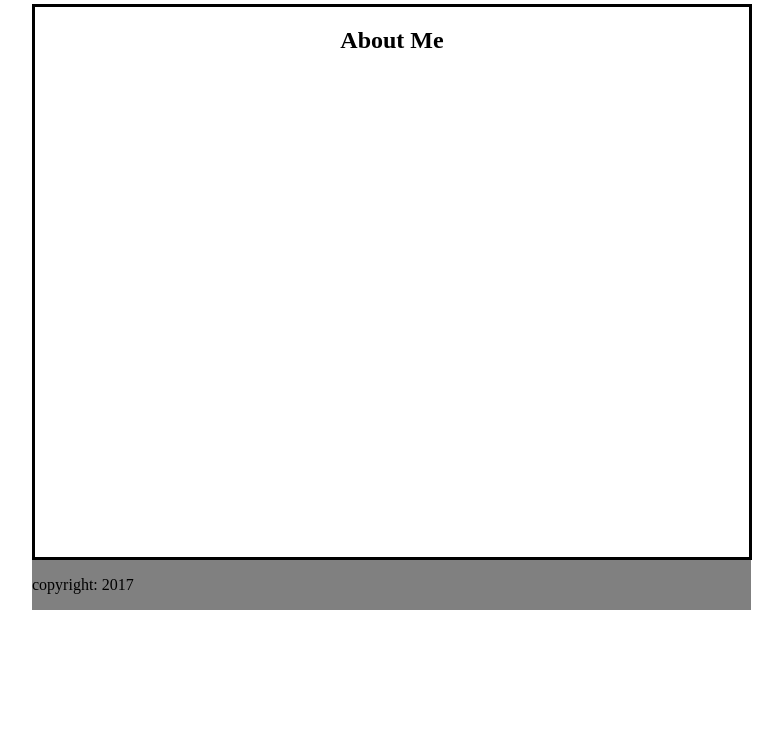
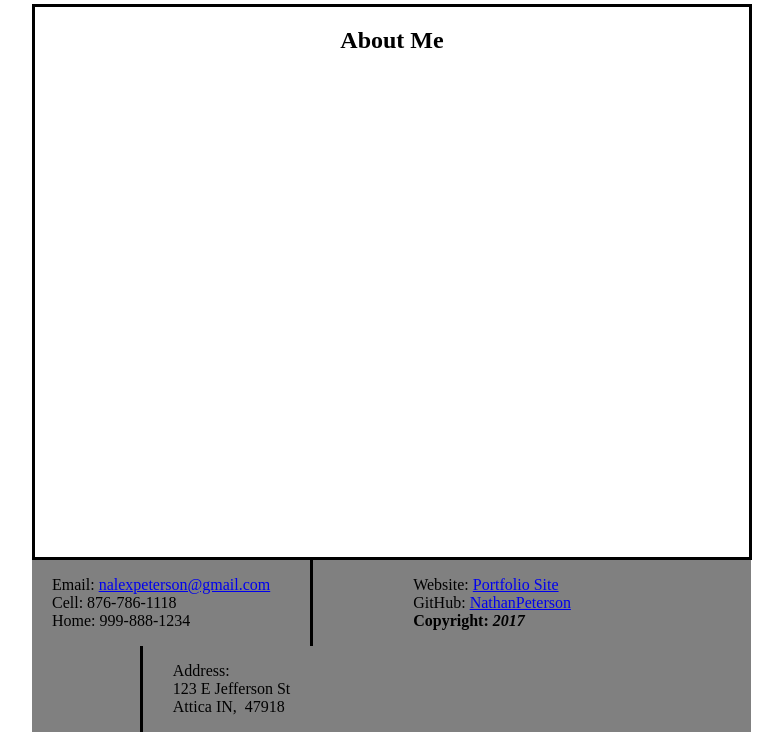
Before and after one commit to NathanPeterson/Resume, a plain HTML site: page index.html in a window 1280 px wide. Shown: the part 110-842 px from the top of the page, without its empty margins (288-1071 px from the left). Before the commit the page ends 800 px from the top, so only its background shows below. Drawn offline with nearby package versions, Linux system fonts and the light colour scheme.

Commit message:
Add footer information

```diff
--- a/index.html
+++ b/index.html
@@ -11,7 +11,7 @@
   <body>
     <header>
       <div class="">
-        <h1>Nathan's Resume</h1>
+        <h1>Nathan A Peterson</h1>
       </div>
       <div class="nav">
         <ul>
@@ -51,7 +51,25 @@
       </div>
     </section>
     <footer>
-      <p>copyright: 2017</p>
+      <div class="contact" style="display: inline-block">
+        <p>
+          Email: <a href="mailto:nalexpeterson@gmail.com">nalexpeterson@gmail.com</a><br/>
+          Cell: 876-786-1118<br/>
+          Home: 999-888-1234
+        </p>
+      </div>
+      <div class="websites" style="">
+        <p>
+          Website: <a target="_blank" href="http://nathanpeterson.github.io/PortfolioSite/">Portfolio Site</a><br/>
+          GitHub: <a target="_blank" href="https://github.com/NathanPeterson">NathanPeterson</a></br/>
+          <strong>Copyright: <em>2017</em></strong>
+        </p>
+      </div>
+      <div class="address" style="display: inline-block; padding-right:20px;">
+        <p>Address:<br/>
+            123 E Jefferson St<br/>
+            Attica IN,&nbsp&nbsp47918</p>
+      </div>
     </footer>
   </body>
 </html>
--- a/resume.css
+++ b/resume.css
@@ -20,7 +20,7 @@ section{
 
 footer{
   position: absolute;
-  bottom: -100;
+  bottom: -1;
   right: 0;
 
   left: 0;
@@ -60,3 +60,20 @@ section h2{
   color: black;
   text-decoration: none;
 }
+
+.contact{
+  padding-left: 20px;
+}
+
+.websites{
+  display: inline-block;
+  border-left: solid 3px;
+  padding-left:100px;
+  margin-left: 5%;
+}
+
+.address{
+  padding-left: 30px;
+  margin-left: 15%;
+  border-left: solid 3px;
+}
```
Also changed, not shown: 1 other file.
